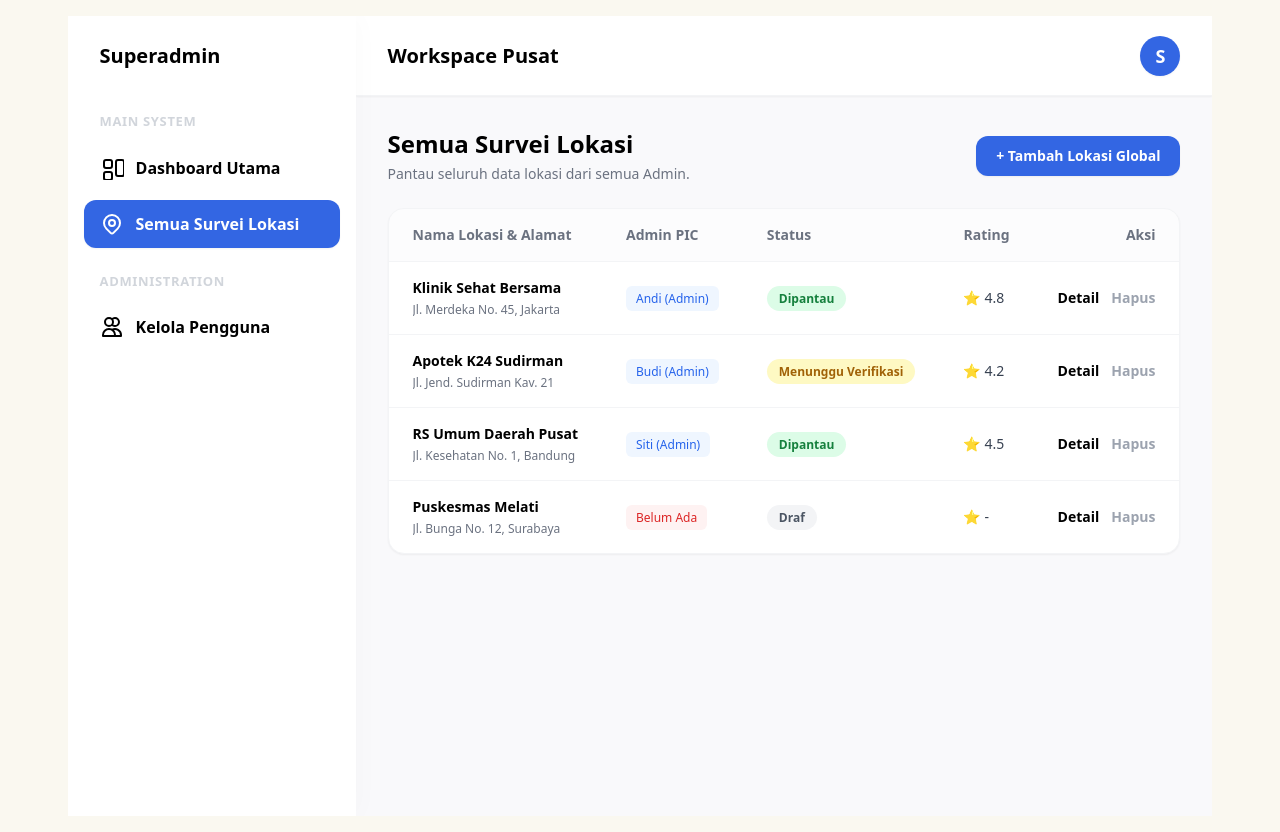
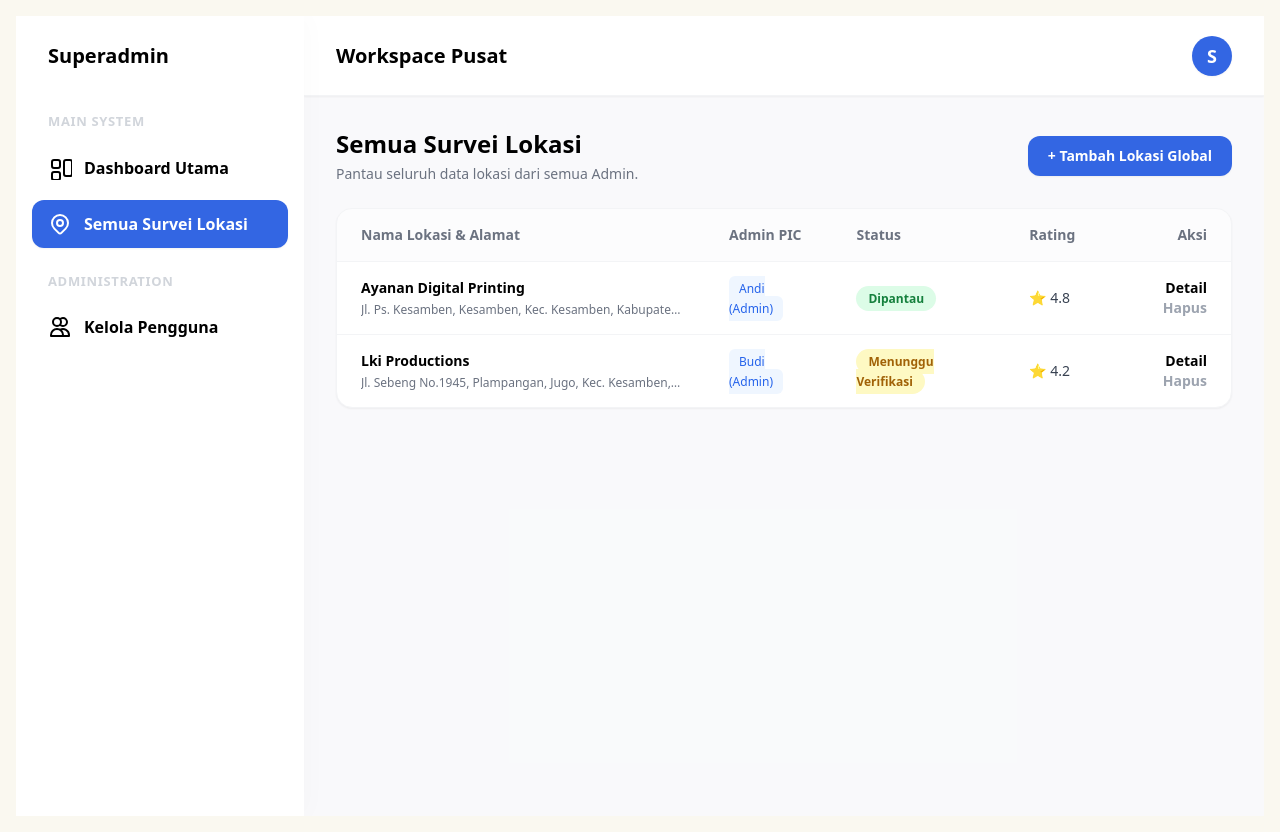
Before and after one commit to Belqisivana/project-survei, a Next.js app in the folder frontend/: page /superadmin/surveys in a window 1280 px wide. Built offline with nearby package versions, Linux system fonts and the light colour scheme.

Commit message:
fixed-dashboard

```diff
--- a/frontend/app/superadmin/surveys/page.tsx
+++ b/frontend/app/superadmin/surveys/page.tsx
@@ -2,10 +2,10 @@
 import React from 'react';
 
 const dummyAllSurveys = [
-  { id: 1, placeName: 'Klinik Sehat Bersama', address: 'Jl. Merdeka No. 45, Jakarta', pic: 'Andi (Admin)', status: 'Dipantau', rating: 4.8 },
-  { id: 2, placeName: 'Apotek K24 Sudirman', address: 'Jl. Jend. Sudirman Kav. 21', pic: 'Budi (Admin)', status: 'Menunggu Verifikasi', rating: 4.2 },
-  { id: 3, placeName: 'RS Umum Daerah Pusat', address: 'Jl. Kesehatan No. 1, Bandung', pic: 'Siti (Admin)', status: 'Dipantau', rating: 4.5 },
-  { id: 4, placeName: 'Puskesmas Melati', address: 'Jl. Bunga No. 12, Surabaya', pic: 'Belum Ada', status: 'Draf', rating: 0 },
+  { id: 1, placeName: 'Ayanan Digital Printing', address: 'Jl. Ps. Kesamben, Kesamben, Kec. Kesamben, Kabupaten Blitar, Jawa Timur 66191', pic: 'Andi (Admin)', status: 'Dipantau', rating: 4.8 },
+  { id: 2, placeName: 'Lki Productions', address: 'Jl. Sebeng No.1945, Plampangan, Jugo, Kec. Kesamben, Kabupaten Blitar, Jawa Timur 66191', pic: 'Budi (Admin)', status: 'Menunggu Verifikasi', rating: 4.2 },
+  // { id: 3, placeName: 'Lki', address: 'Jl. Kesehatan No. 1, Bandung', pic: 'Siti (Admin)', status: 'Dipantau', rating: 4.5 },
+  // { id: 4, placeName: 'Puskesmas Melati', address: 'Jl. Bunga No. 12, Surabaya', pic: 'Belum Ada', status: 'Draf', rating: 0 },
 ];
 
 export default function SuperadminSurveysPage() {
--- a/frontend/app/superadmin/users/page.tsx
+++ b/frontend/app/superadmin/users/page.tsx
@@ -4,8 +4,8 @@ import React from 'react';
 const dummyUsers = [
   { id: 1, name: 'Bosse', email: 'bosse@superadmin.com', role: 'Superadmin', status: 'Aktif', lastLogin: 'Baru saja' },
   { id: 2, name: 'Andi Pratama', email: 'andi@admin.com', role: 'Admin', status: 'Aktif', lastLogin: '2 jam lalu' },
-  { id: 3, name: 'Budi Santoso', email: 'budi@admin.com', role: 'Admin', status: 'Aktif', lastLogin: '1 hari lalu' },
-  { id: 4, name: 'Siti Rahma', email: 'siti@admin.com', role: 'Admin', status: 'Nonaktif', lastLogin: '2 minggu lalu' },
+  // { id: 3, name: 'Budi Santoso', email: 'budi@admin.com', role: 'Admin', status: 'Aktif', lastLogin: '1 hari lalu' },
+  // { id: 4, name: 'Siti Rahma', email: 'siti@admin.com', role: 'Admin', status: 'Nonaktif', lastLogin: '2 minggu lalu' },
 ];
 
 export default function UsersPage() {
```
